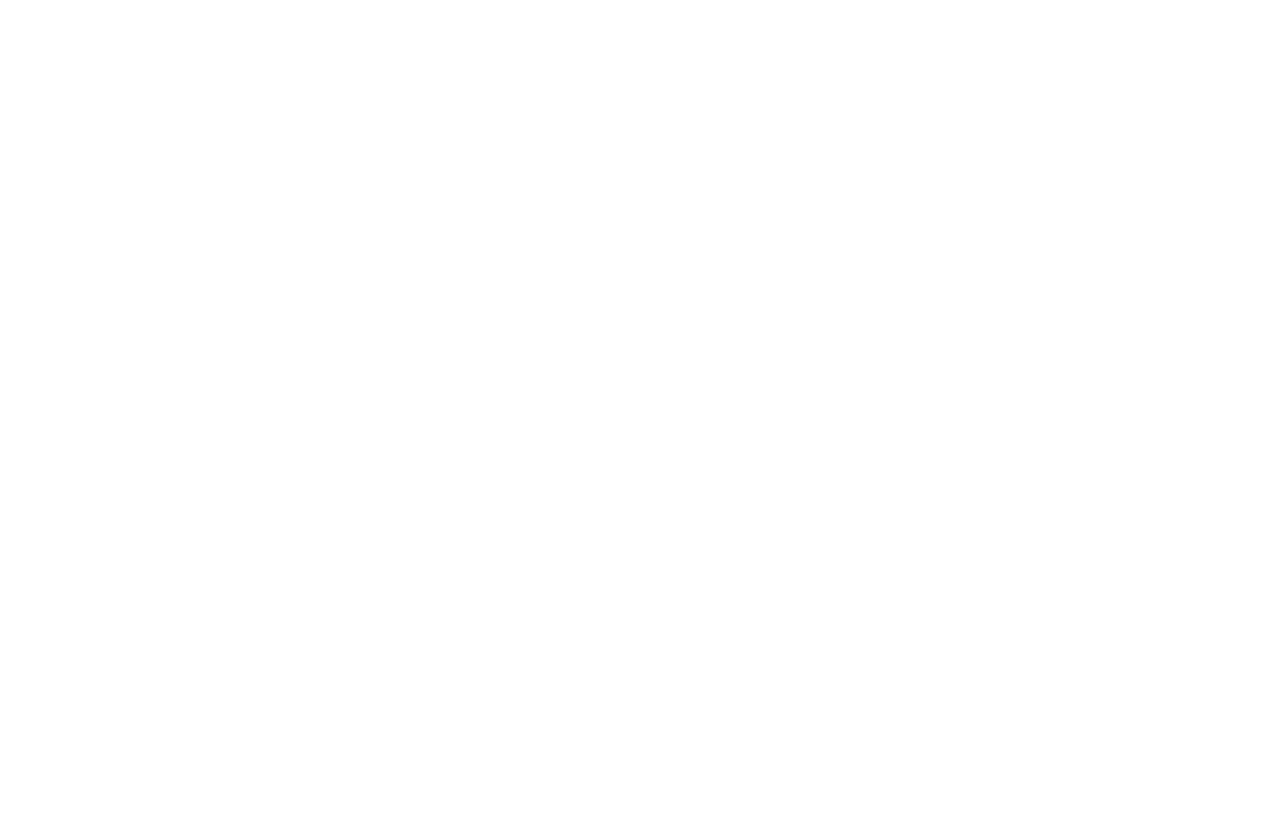
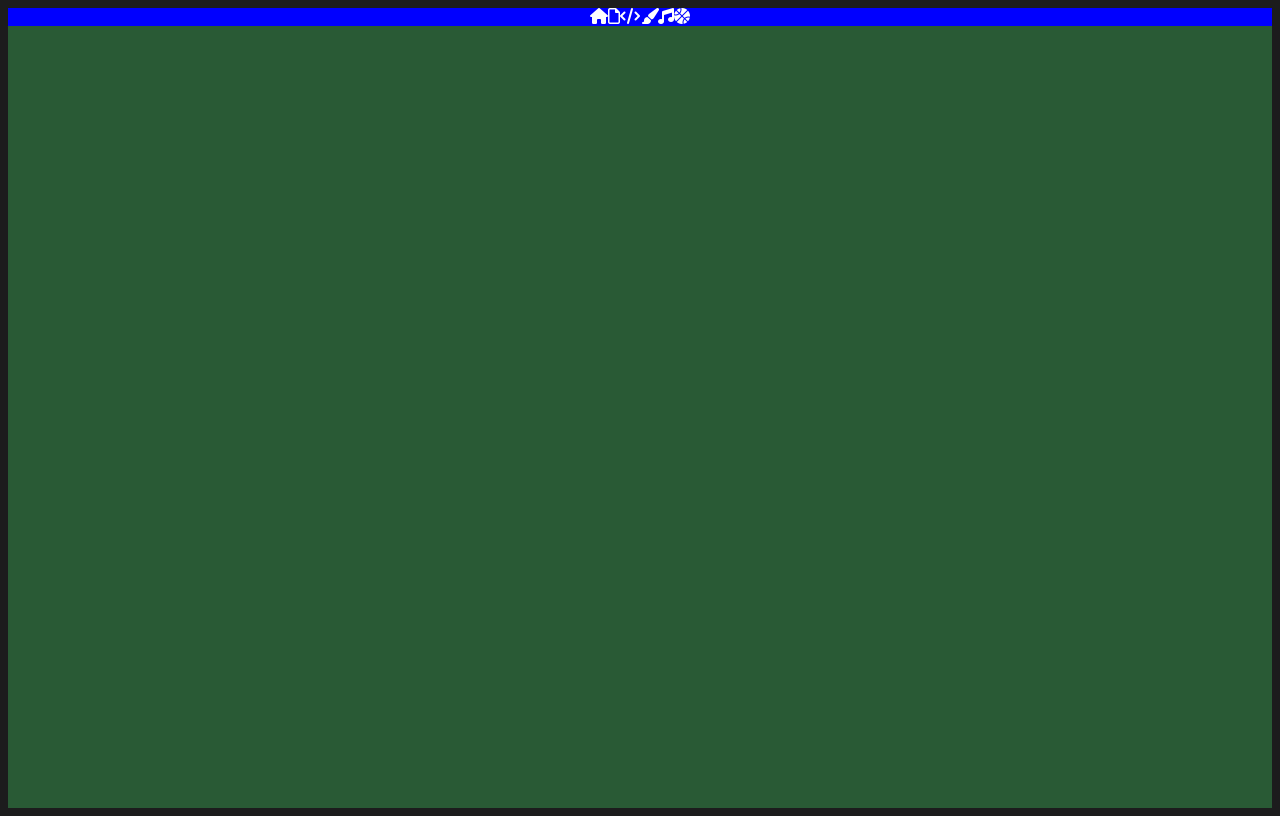
Before and after one commit to alecmas/alec-mas, a plain HTML site: page index.html in a window 1280 px wide. Drawn offline with Linux system fonts and the light colour scheme.

Commit message:
Setting up nav bar and playing with positioning

```diff
--- a/index.html
+++ b/index.html
@@ -5,8 +5,32 @@
     <meta http-equiv="X-UA-Compatible" content="IE=edge">
     <meta name="viewport" content="width=device-width, initial-scale=1.0">
     <title>Alec Mas</title>
+    <link rel="stylesheet" href="styles/style.css">
+    <link rel="stylesheet" href="https://cdnjs.cloudflare.com/ajax/libs/font-awesome/6.1.0/css/all.min.css" integrity="sha512-10/jx2EXwxxWqCLX/hHth/vu2KY3jCF70dCQB8TSgNjbCVAC/8vai53GfMDrO2Emgwccf2pJqxct9ehpzG+MTw==" crossorigin="anonymous" referrerpolicy="no-referrer" />
 </head>
 <body>
-
+    <main>
+        <section class="home-section">
+        </section>
+        <div class="nav-buttons">
+            <div class="control control-1 active-btn" data-id="home">
+                <i class="fa-solid fa-house"></i>
+            </div>
+            <div class="control control-2" data-id="resume">
+                <i class="fa-regular fa-file"></i>
+            </div>
+            <div class="control control-3"  data-id="code">
+                <i class="fa-solid fa-code"></i>
+            </div>
+            <div class="control control-4"  data-id="art">
+                <i class="fa-solid fa-paintbrush"></i>
+            </div>
+            <div class="control control-5"  data-id="music">
+                <i class="fa-solid fa-music"></i>
+            </div>
+            <div class="control control-6"  data-id="basketball">
+                <i class="fa-solid fa-basketball"></i>
+        </div>
+    </main>
 </body>
 </html>
--- /dev/null
+++ b/styles/style.scss
@@ -0,0 +1,34 @@
+:root {
+    --color-primary: #1c1c1d;
+    --color-secondary: #37984f;
+}
+
+body {
+    background-color: var(--color-primary);
+}
+
+main {
+    position: relative;
+    min-height: 100vh;
+}
+
+section {
+    background-color: var(--color-secondary);
+    height: 100%;
+    width: 100%;
+    position: absolute;
+    top: 0;
+    left: 0;
+    opacity: 0.5;
+}
+
+.nav-buttons {
+    position: relative;
+    color: white;
+    background-color: blue;
+    z-index: 10;
+    display: flex;
+    flex-direction: row;
+    align-items: center;
+    justify-content: center;
+}
```
Also changed, not shown: styles/style.css (added), 1 other file.
